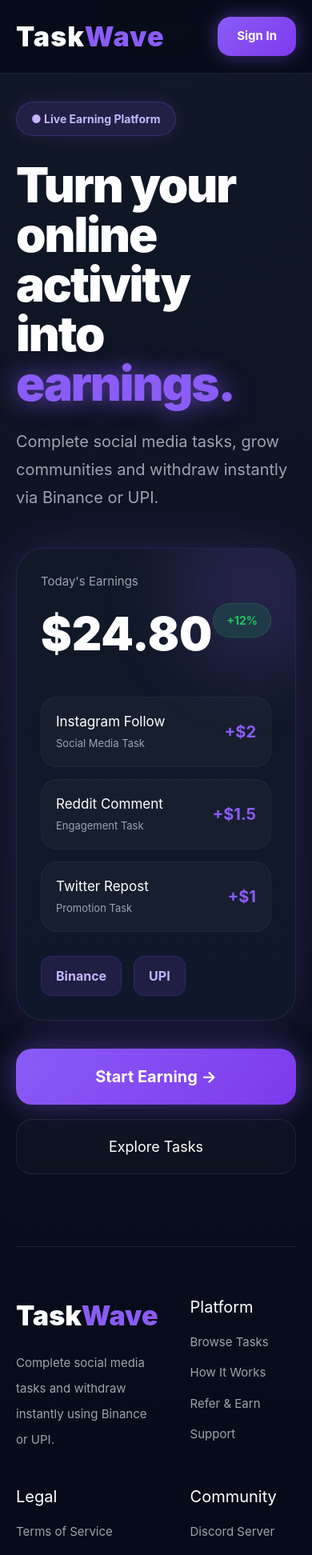
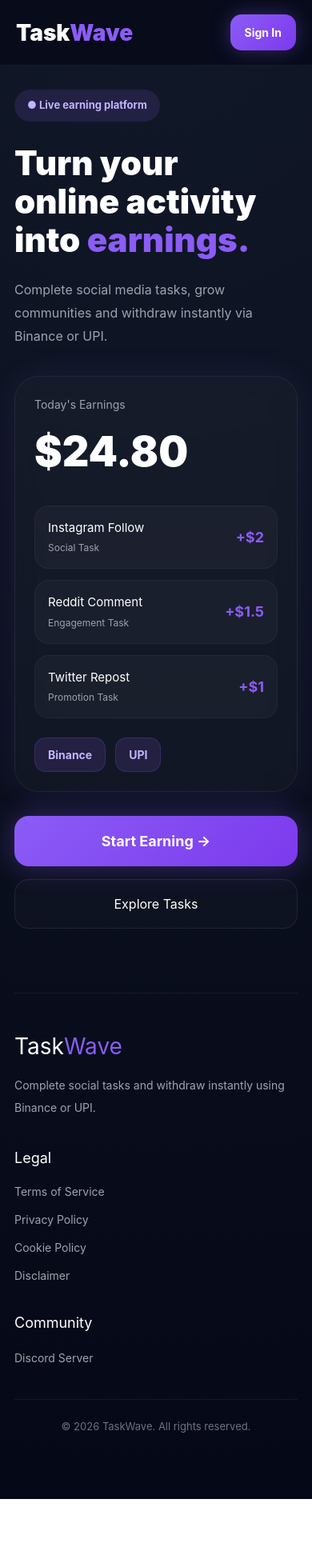
Before and after one commit to taskwave69/taskwave, a React (Vite) app: page / in a window 390 px wide. Shown: the top 1944 px of the page at 80% size. After the commit the page ends 1874 px from the top, so only its background shows below. Built offline with nearby package versions, Linux system fonts and the light colour scheme.

Commit message:
Optimized premium mobile homepage

```diff
--- a/src/pages/Home.jsx
+++ b/src/pages/Home.jsx
@@ -1,5 +1,3 @@
-// src/pages/Home.jsx
-
 import { Link } from "react-router-dom";
 
 function Home() {
@@ -10,8 +8,7 @@ function Home() {
           "radial-gradient(circle at top,#111827,#050816)",
         minHeight: "100vh",
         color: "white",
-        overflow: "hidden",
-        fontFamily: "Inter, Arial",
+        fontFamily: "Inter, sans-serif",
       }}
     >
       {/* NAVBAR */}
@@ -20,21 +17,20 @@ function Home() {
           display: "flex",
           justifyContent: "space-between",
           alignItems: "center",
-          padding: "20px",
+          padding: "18px 20px",
           position: "sticky",
           top: 0,
           zIndex: 100,
-          background: "rgba(5,8,22,0.75)",
+          background: "rgba(5,8,22,0.7)",
           backdropFilter: "blur(12px)",
           borderBottom:
-            "1px solid rgba(255,255,255,0.08)",
+            "1px solid rgba(255,255,255,0.06)",
         }}
       >
         <h1
           style={{
-            fontSize: "34px",
+            fontSize: "28px",
             fontWeight: "900",
-            letterSpacing: "1px",
           }}
         >
           <span style={{ color: "white" }}>
@@ -49,17 +45,17 @@ function Home() {
         <Link to="/login">
           <button
             style={{
+              border: "none",
               background:
                 "linear-gradient(135deg,#8b5cf6,#7c3aed)",
-              border: "none",
               color: "white",
-              padding: "13px 24px",
-              borderRadius: "16px",
+              padding: "12px 18px",
+              borderRadius: "14px",
               fontWeight: "bold",
-              fontSize: "15px",
+              fontSize: "14px",
+              cursor: "pointer",
               boxShadow:
-                "0px 0px 25px rgba(139,92,246,0.45)",
-              cursor: "pointer",
+                "0 0 25px rgba(139,92,246,0.35)",
             }}
           >
             Sign In
@@ -70,7 +66,7 @@ function Home() {
       {/* HERO */}
       <section
         style={{
-          padding: "35px 20px 90px",
+          padding: "30px 18px 80px",
         }}
       >
         {/* BADGE */}
@@ -78,32 +74,27 @@ function Home() {
           style={{
             display: "inline-flex",
             alignItems: "center",
-            gap: "10px",
+            gap: "8px",
             background:
-              "rgba(139,92,246,0.15)",
-            border:
-              "1px solid rgba(139,92,246,0.25)",
-            padding: "10px 18px",
+              "rgba(139,92,246,0.14)",
+            padding: "10px 16px",
             borderRadius: "999px",
             color: "#c4b5fd",
+            fontSize: "13px",
             fontWeight: "bold",
-            marginBottom: "30px",
-            fontSize: "14px",
-            boxShadow:
-              "0px 0px 20px rgba(139,92,246,0.15)",
+            marginBottom: "28px",
           }}
         >
-          ● Live Earning Platform
+          ● Live earning platform
         </div>
 
         {/* HEADING */}
         <h1
           style={{
-            fontSize: "60px",
-            lineHeight: "62px",
+            fontSize: "42px",
+            lineHeight: "48px",
             fontWeight: "900",
-            marginBottom: "25px",
-            letterSpacing: "-2px",
+            marginBottom: "24px",
           }}
         >
           Turn your
@@ -114,8 +105,6 @@ function Home() {
           <span
             style={{
               color: "#8b5cf6",
-              textShadow:
-                "0px 0px 30px rgba(139,92,246,0.7)",
             }}
           >
             earnings.
@@ -126,9 +115,9 @@ function Home() {
         <p
           style={{
             color: "#9ca3af",
-            fontSize: "20px",
-            lineHeight: "35px",
-            marginBottom: "45px",
+            fontSize: "16px",
+            lineHeight: "29px",
+            marginBottom: "35px",
           }}
         >
           Complete social media tasks,
@@ -136,53 +125,26 @@ function Home() {
           instantly via Binance or UPI.
         </p>
 
-        {/* MAIN CARD */}
+        {/* CARD */}
         <div
           style={{
             background:
-              "linear-gradient(180deg,#111827,#0f172a)",
-            borderRadius: "35px",
-            padding: "30px",
+              "rgba(255,255,255,0.03)",
             border:
-              "1px solid rgba(139,92,246,0.18)",
+              "1px solid rgba(255,255,255,0.06)",
+            borderRadius: "30px",
+            padding: "24px",
+            backdropFilter: "blur(14px)",
             boxShadow:
-              "0px 0px 60px rgba(139,92,246,0.2)",
-            marginBottom: "35px",
-            position: "relative",
-            overflow: "hidden",
+              "0 0 40px rgba(139,92,246,0.12)",
+            marginBottom: "30px",
           }}
         >
-          {/* PURPLE GLOW */}
-          <div
-            style={{
-              position: "absolute",
-              width: "220px",
-              height: "220px",
-              background:
-                "rgba(139,92,246,0.15)",
-              borderRadius: "50%",
-              top: "-60px",
-              right: "-60px",
-              filter: "blur(40px)",
-            }}
-          />
-
-          {/* EARNINGS */}
-          <div
-            style={{
-              display: "flex",
-              justifyContent:
-                "space-between",
-              alignItems: "center",
-              position: "relative",
-              zIndex: 2,
-            }}
-          >
-            <div>
           <p
             style={{
               color: "#9ca3af",
-                  fontSize: "15px",
+              marginBottom: "10px",
+              fontSize: "14px",
             }}
           >
             Today's Earnings
@@ -190,40 +152,19 @@ function Home() {
 
           <h1
             style={{
-                  fontSize: "58px",
-                  marginTop: "10px",
+              fontSize: "52px",
               fontWeight: "900",
+              marginBottom: "28px",
             }}
           >
             $24.80
           </h1>
-            </div>
-
-            <div
-              style={{
-                background:
-                  "rgba(34,197,94,0.15)",
-                color: "#22c55e",
-                padding: "10px 16px",
-                borderRadius: "999px",
-                fontWeight: "bold",
-                fontSize: "14px",
-                border:
-                  "1px solid rgba(34,197,94,0.2)",
-              }}
-            >
-              +12%
-            </div>
-          </div>
 
           {/* TASKS */}
           <div
             style={{
               display: "grid",
-              gap: "15px",
-              marginTop: "35px",
-              position: "relative",
-              zIndex: 2,
+              gap: "14px",
             }}
           >
             <div style={taskCard}>
@@ -233,11 +174,11 @@ function Home() {
                 </h3>
 
                 <p style={taskDesc}>
-                  Social Media Task
+                  Social Task
                 </p>
               </div>
 
-              <strong style={priceText}>
+              <strong style={price}>
                 +$2
               </strong>
             </div>
@@ -253,7 +194,7 @@ function Home() {
                 </p>
               </div>
 
-              <strong style={priceText}>
+              <strong style={price}>
                 +$1.5
               </strong>
             </div>
@@ -269,21 +210,19 @@ function Home() {
                 </p>
               </div>
 
-              <strong style={priceText}>
+              <strong style={price}>
                 +$1
               </strong>
             </div>
           </div>
 
-          {/* PAYOUT METHODS */}
+          {/* PAYOUTS */}
           <div
             style={{
-              marginTop: "30px",
               display: "flex",
-              gap: "15px",
+              gap: "12px",
+              marginTop: "24px",
               flexWrap: "wrap",
-              position: "relative",
-              zIndex: 2,
             }}
           >
             <div style={payCard}>
@@ -300,24 +239,24 @@ function Home() {
         <div
           style={{
             display: "grid",
-            gap: "18px",
+            gap: "16px",
           }}
         >
           <Link to="/signup">
             <button
               style={{
                 width: "100%",
-                padding: "20px",
                 border: "none",
-                borderRadius: "20px",
+                padding: "18px",
+                borderRadius: "18px",
                 background:
                   "linear-gradient(135deg,#8b5cf6,#7c3aed)",
                 color: "white",
+                fontSize: "18px",
                 fontWeight: "bold",
-                fontSize: "20px",
+                cursor: "pointer",
                 boxShadow:
-                  "0px 0px 35px rgba(139,92,246,0.45)",
-                cursor: "pointer",
+                  "0 0 35px rgba(139,92,246,0.35)",
               }}
             >
               Start Earning →
@@ -327,15 +266,14 @@ function Home() {
           <button
             style={{
               width: "100%",
-              padding: "20px",
-              borderRadius: "20px",
+              padding: "18px",
+              borderRadius: "18px",
               border:
                 "1px solid rgba(255,255,255,0.08)",
               background:
                 "rgba(255,255,255,0.02)",
-              backdropFilter: "blur(10px)",
               color: "white",
-              fontSize: "18px",
+              fontSize: "16px",
               cursor: "pointer",
             }}
           >
@@ -346,27 +284,24 @@ function Home() {
         {/* FOOTER */}
         <footer
           style={{
-            marginTop: "90px",
+            marginTop: "80px",
             borderTop:
-              "1px solid rgba(255,255,255,0.08)",
-            padding: "60px 0px 30px",
+              "1px solid rgba(255,255,255,0.06)",
+            paddingTop: "45px",
           }}
         >
           <div
             style={{
               display: "grid",
-              gridTemplateColumns:
-                "1fr 1fr",
-              gap: "40px",
+              gap: "35px",
             }}
           >
             {/* BRAND */}
             <div>
-              <h1
+              <h2
                 style={{
-                  fontSize: "34px",
-                  fontWeight: "900",
-                  marginBottom: "18px",
+                  fontSize: "28px",
+                  marginBottom: "14px",
                 }}
               >
                 <span style={{ color: "white" }}>
@@ -376,78 +311,37 @@ function Home() {
                 <span style={{ color: "#8b5cf6" }}>
                   Wave
                 </span>
-              </h1>
+              </h2>
 
               <p
                 style={{
                   color: "#9ca3af",
-                  lineHeight: "32px",
-                  fontSize: "15px",
+                  lineHeight: "28px",
+                  fontSize: "14px",
                 }}
               >
-                Complete social media
-                tasks and withdraw
-                instantly using Binance
-                or UPI.
+                Complete social tasks and
+                withdraw instantly using
+                Binance or UPI.
               </p>
             </div>
 
-            {/* PLATFORM */}
+            {/* LEGAL */}
             <div>
-              <h2
+              <h3
                 style={{
                   marginBottom: "18px",
-                  fontSize: "20px",
+                  fontSize: "18px",
                 }}
               >
-                Platform
-              </h2>
+                Legal
+              </h3>
 
               <div
                 style={{
                   display: "flex",
                   flexDirection: "column",
-                  gap: "16px",
-                }}
-              >
-                <a href="#"
-                  style={footerLink}>
-                  Browse Tasks
-                </a>
-
-                <a href="#"
-                  style={footerLink}>
-                  How It Works
-                </a>
-
-                <a href="#"
-                  style={footerLink}>
-                  Refer & Earn
-                </a>
-
-                <a href="#"
-                  style={footerLink}>
-                  Support
-                </a>
-              </div>
-            </div>
-
-            {/* LEGAL */}
-            <div>
-              <h2
-                style={{
-                  marginBottom: "18px",
-                  fontSize: "20px",
-                }}
-              >
-                Legal
-              </h2>
-
-              <div
-                style={{
-                  display: "flex",
-                  flexDirection: "column",
-                  gap: "16px",
+                  gap: "14px",
                 }}
               >
                 <a
@@ -482,22 +376,15 @@ function Home() {
 
             {/* COMMUNITY */}
             <div>
-              <h2
+              <h3
                 style={{
                   marginBottom: "18px",
-                  fontSize: "20px",
+                  fontSize: "18px",
                 }}
               >
                 Community
-              </h2>
+              </h3>
 
-              <div
-                style={{
-                  display: "flex",
-                  flexDirection: "column",
-                  gap: "16px",
-                }}
-              >
               <a
                 href="https://discord.gg/CGtfreSMP"
                 target="_blank"
@@ -508,18 +395,17 @@ function Home() {
               </a>
             </div>
           </div>
-          </div>
 
           {/* COPYRIGHT */}
           <div
             style={{
               borderTop:
-                "1px solid rgba(255,255,255,0.08)",
-              marginTop: "45px",
-              paddingTop: "25px",
+                "1px solid rgba(255,255,255,0.06)",
+              marginTop: "40px",
+              paddingTop: "24px",
               textAlign: "center",
               color: "#6b7280",
-              fontSize: "14px",
+              fontSize: "13px",
             }}
           >
             © 2026 TaskWave.
@@ -535,45 +421,46 @@ const taskCard = {
   display: "flex",
   justifyContent: "space-between",
   alignItems: "center",
+  padding: "16px",
+  borderRadius: "18px",
   background:
     "rgba(255,255,255,0.03)",
-  padding: "18px",
-  borderRadius: "20px",
   border:
     "1px solid rgba(255,255,255,0.04)",
 };
 
 const taskTitle = {
   margin: 0,
-  fontSize: "17px",
+  fontSize: "15px",
 };
 
 const taskDesc = {
   marginTop: "5px",
   color: "#9ca3af",
-  fontSize: "13px",
+  fontSize: "12px",
 };
 
-const priceText = {
+const price = {
   color: "#8b5cf6",
-  fontSize: "20px",
+  fontSize: "18px",
 };
 
 const payCard = {
   background:
-    "rgba(139,92,246,0.12)",
+    "rgba(139,92,246,0.14)",
   border:
-    "1px solid rgba(139,92,246,0.18)",
-  padding: "12px 18px",
+    "1px solid rgba(139,92,246,0.2)",
+  padding: "10px 16px",
   borderRadius: "14px",
   fontWeight: "bold",
   color: "#c4b5fd",
+  fontSize: "14px",
 };
 
 const footerLink = {
   color: "#9ca3af",
   textDecoration: "none",
-  fontSize: "15px",
+  fontSize: "14px",
 };
 
 export default Home;
```
Lines whose indentation alone changed are shown as unchanged.
